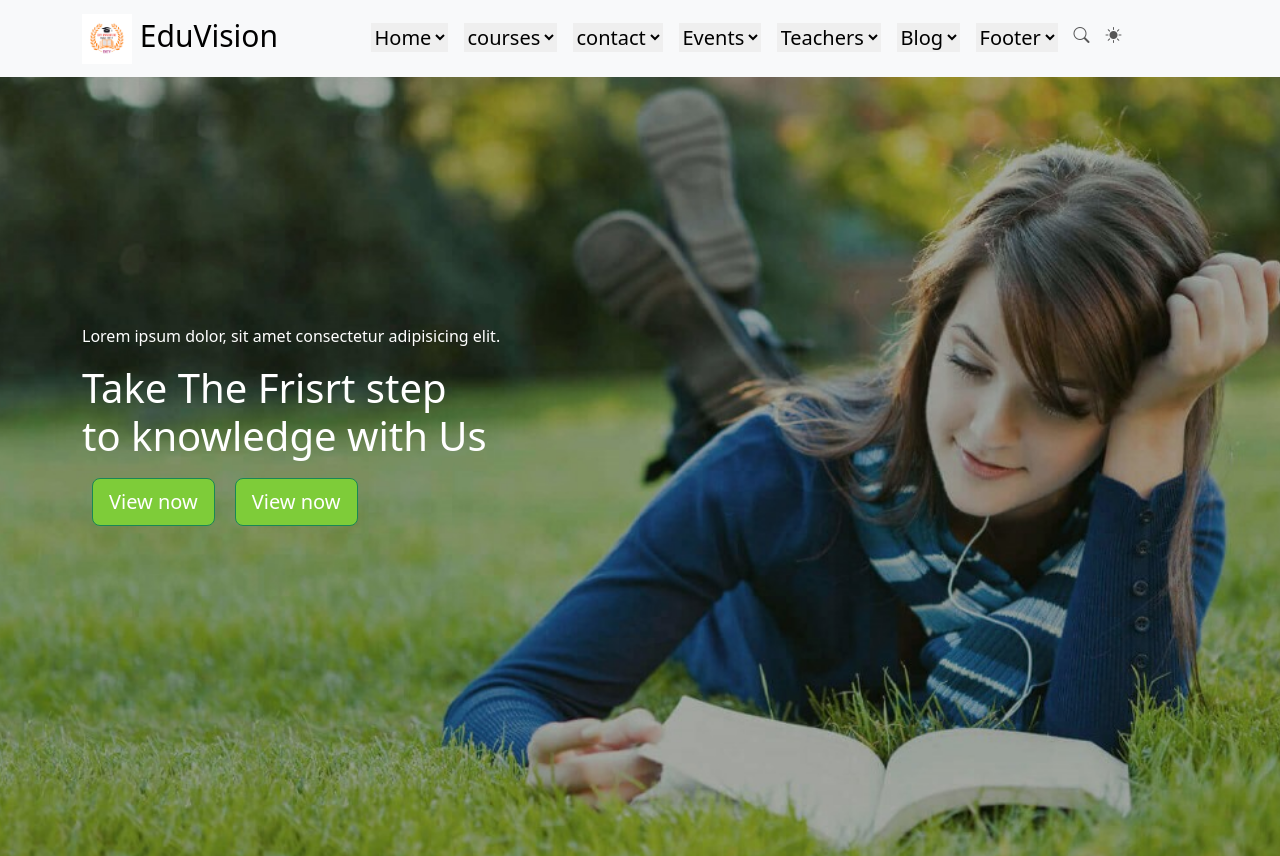
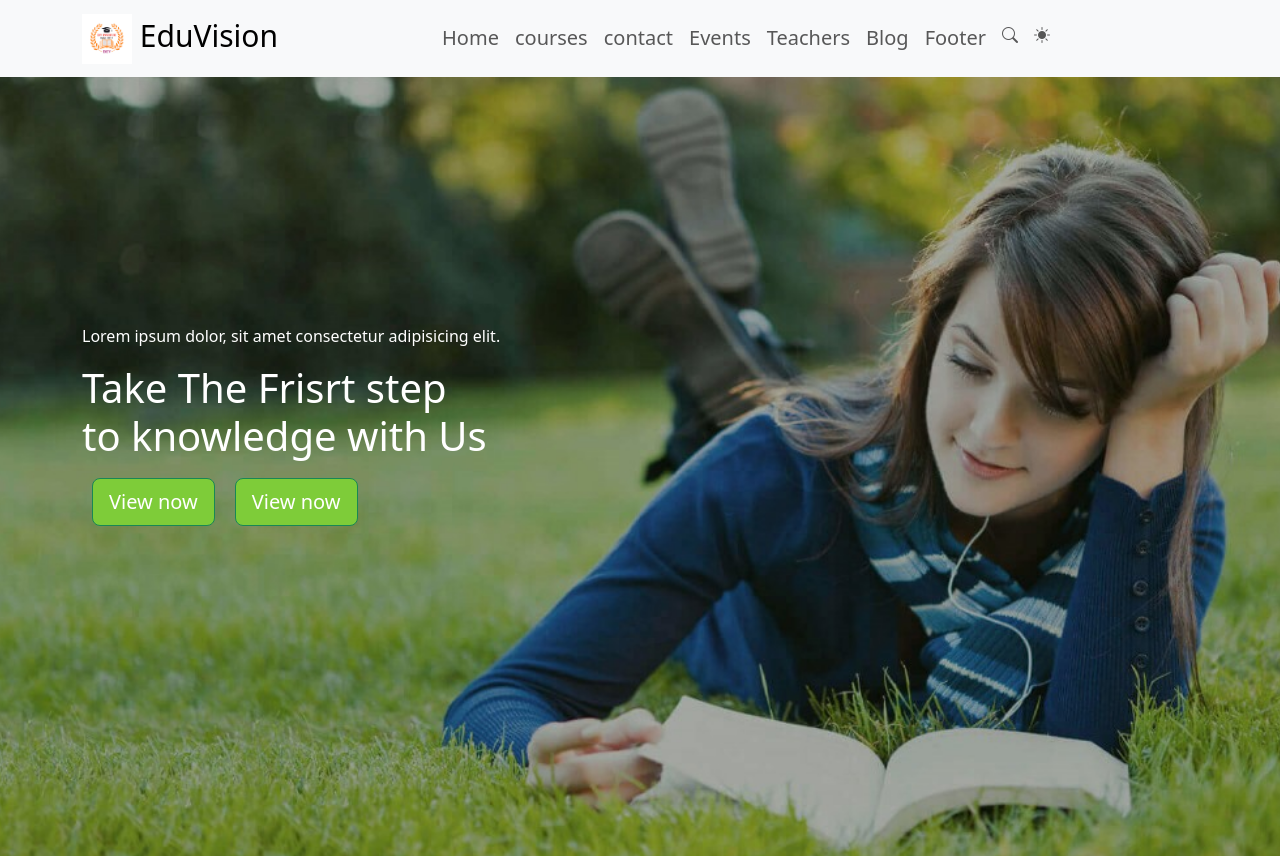
Before and after one commit to ahmedhafez60/school, a plain HTML site: page index.html in a window 1280 px wide. Shown: the top 856 px of the page. Drawn offline with nearby package versions, Linux system fonts and the light colour scheme.

Commit message:
Update index.html

```diff
--- a/index.html
+++ b/index.html
@@ -24,26 +24,26 @@
             <ul class="navbar-nav mx-auto">
 
               <li class="nav-item">
-                <a class="nav-link a" href="#home"><select name="" id=""><option value="">Home</option></select> </a>
+                <a class="nav-link a" href="#home">Home </a>
               </li>
               <li class="nav-item">
-                <a class="nav-link a" href="#courses"><select name="" id=""><option value="">courses</option></select> </a>
+                <a class="nav-link a" href="#courses">courses </a>
               </li>
               <li class="nav-item">
-                <a class="nav-link a" href="#contact"><select name="" id=""><option value="">contact</option></select></a>
+                <a class="nav-link a" href="#contact">contact</a>
               </li>
               <li class="nav-item">
-                <a class="nav-link a" href="#Events"><select name="" id=""><option value="">Events</option></select></a>
+                <a class="nav-link a" href="#Events">Events</a>
               </li>
 
               <li class="nav-item">
-                <a class="nav-link a" href="#Teachers"><select name="" id=""><option value="">Teachers</option></select></a>
+                <a class="nav-link a" href="#Teachers">Teachers</a>
               </li>
               <li class="nav-item">
-                <a class="nav-link a" href="#Blog"><select name="" id=""><option value="">Blog</option></select></a>
+                <a class="nav-link a" href="#Blog">Blog</a>
               </li>
               <li class="nav-item">
-                <a class="nav-link a" href="#Footer"><select name="" id=""><option value="">Footer</option></select></a>
+                <a class="nav-link a" href="#Footer">Footer</a>
               </li>
 
 
```
